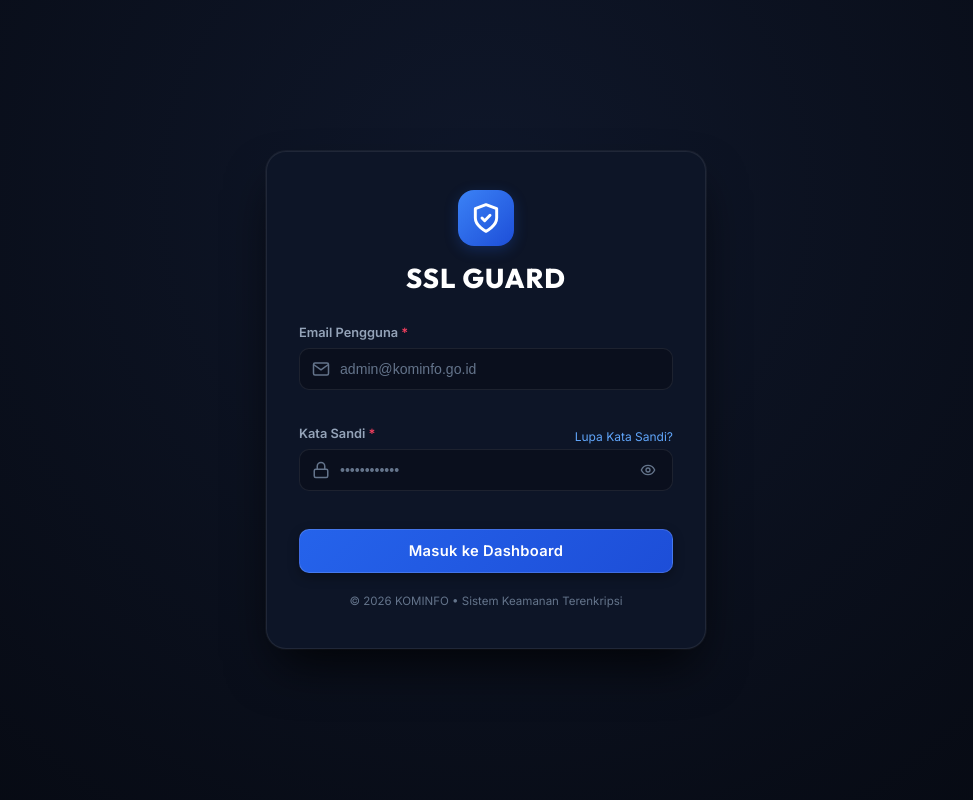
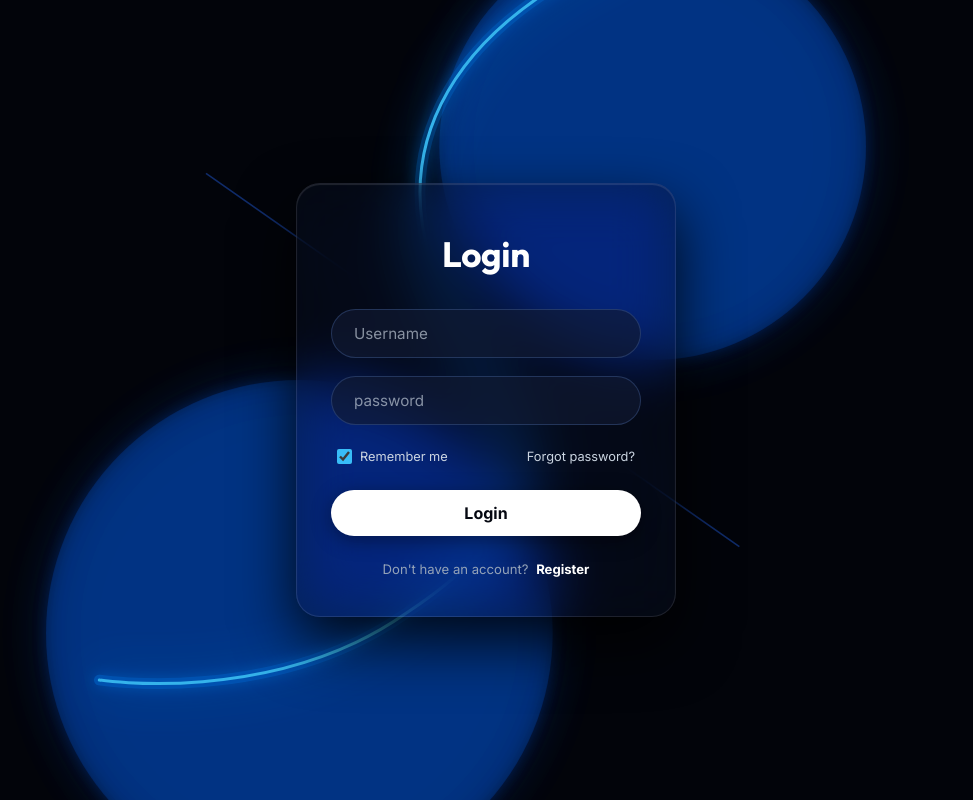
Before and after one commit to Saskiaaa01/SSL, a plain HTML site: page frontend/index.html in a window 1280 px wide. Shown: the whole page, without its empty margins (154-1127 px from the left). Drawn offline with Linux system fonts and the light colour scheme.

Commit message:
feat(ui): sesuaikan tampilan halaman login persis seperti desain referensi (glassmorphism card, neon s-curves, capsule inputs & solid white button)

```diff
--- a/frontend/app.js
+++ b/frontend/app.js
@@ -396,17 +396,23 @@ function initAuth() {
       errorBanner.classList.add("hidden");
       const btnSubmit = document.getElementById("btn-submit-login");
       btnSubmit.disabled = true;
-      btnSubmit.innerHTML = `<span>Memverifikasi kredensial...</span>`;
+      btnSubmit.innerHTML = `<span>Logging in...</span>`;
 
       setTimeout(() => {
         btnSubmit.disabled = false;
-        btnSubmit.innerHTML = `<span class="btn-label-white">Masuk ke Dashboard</span>`;
+        btnSubmit.innerHTML = `Login`;
 
-        // Check against demo accounts or any valid test input
-        if (DEMO_USERS[email]) {
-          const user = DEMO_USERS[email];
-          applyUserSession(user);
-          showToast(`Selamat datang kembali, ${user.name}!`, "success");
+        // Check against demo accounts (email atau username pendek)
+        let matchedUser = DEMO_USERS[email];
+        if (!matchedUser) {
+          if (email === "admin") matchedUser = DEMO_USERS["admin@kominfo.go.id"];
+          else if (email === "budi") matchedUser = DEMO_USERS["budi@dinas.go.id"];
+          else if (email === "siti") matchedUser = DEMO_USERS["siti@hukum.kota.go.id"];
+        }
+
+        if (matchedUser) {
+          applyUserSession(matchedUser);
+          showToast(`Selamat datang kembali, ${matchedUser.name}!`, "success");
         } else if (email.endsWith("@kominfo.go.id")) {
           // Fallback auto-grant admin for kominfo.go.id
           const newAdmin = {
@@ -421,10 +427,18 @@ function initAuth() {
           applyUserSession(newAdmin);
           showToast(`Login berhasil sebagai Administrator!`, "success");
         } else {
-          errorBanner.textContent = "Email atau kata sandi yang Anda masukkan salah.";
+          errorBanner.textContent = "Username / email atau kata sandi tidak cocok.";
           errorBanner.classList.remove("hidden");
         }
-      }, 600);
+      }, 500);
+    });
+  }
+
+  // Register Link Handler
+  const linkRegister = document.getElementById("link-register");
+  if (linkRegister) {
+    linkRegister.addEventListener("click", () => {
+      showToast("Pendaftaran akun pengguna baru dikelola secara terpusat oleh Administrator KOMINFO.", "info");
     });
   }
 
--- a/frontend/index.html
+++ b/frontend/index.html
@@ -19,52 +19,73 @@
   <div class="ambient-glow glow-cyan"></div>
   <div class="ambient-glow glow-indigo"></div>
 
-  <!-- LOGIN FULLSCREEN VIEW -->
+  <!-- LOGIN FULLSCREEN VIEW (DESAIN PERSIS REFERENSI) -->
   <div class="auth-wrapper" id="auth-wrapper">
-    <div class="auth-card">
-      <div class="auth-header">
-        <div class="auth-logo-shield">
-          <svg width="32" height="32" viewBox="0 0 24 24" fill="none" stroke="currentColor" stroke-width="2.2" stroke-linecap="round" stroke-linejoin="round">
-            <path d="M12 22s8-4 8-10V5l-8-3-8 3v7c0 6 8 10 8 10z"/>
-            <path d="m9 12 2 2 4-4"/>
-          </svg>
-        </div>
-        <h2 class="auth-title">SSL GUARD</h2>
+
+    <!-- Background Neon Curved Arcs (S-Curves) -->
+    <div class="auth-neon-art">
+      <svg class="neon-curve-svg" viewBox="0 0 1000 1200" fill="none" xmlns="http://www.w3.org/2000/svg">
+        <defs>
+          <filter id="glow-blur" x="-50%" y="-50%" width="200%" height="200%">
+            <feGaussianBlur stdDeviation="10" result="blur1" />
+            <feGaussianBlur stdDeviation="35" result="blur2" />
+            <feMerge>
+              <feMergeNode in="blur2" />
+              <feMergeNode in="blur1" />
+              <feMergeNode in="SourceGraphic" />
+            </feMerge>
+          </filter>
+        </defs>
+
+        <!-- Ambient Blue Glow Clouds -->
+        <circle cx="750" cy="220" r="320" fill="rgba(0, 102, 255, 0.22)" filter="url(#glow-blur)" />
+        <circle cx="220" cy="950" r="380" fill="rgba(0, 102, 255, 0.22)" filter="url(#glow-blur)" />
+
+        <!-- Diagonal thin intersecting laser line -->
+        <line x1="80" y1="260" x2="880" y2="820" stroke="#2563EB" stroke-width="2.5" opacity="0.45" />
+
+        <!-- Neon Curved Ribbon (Glow layer) -->
+        <path d="M 720 -80 C 440 40, 360 220, 420 400 C 500 620, 680 720, 380 920 C 180 1060, -80 1020, -80 1020"
+              stroke="#0088FF" stroke-width="16" stroke-linecap="round" opacity="0.4" filter="url(#glow-blur)" />
+
+        <!-- Core Sharp Neon Curve -->
+        <path d="M 720 -80 C 440 40, 360 220, 420 400 C 500 620, 680 720, 380 920 C 180 1060, -80 1020, -80 1020"
+              stroke="#38BDF8" stroke-width="4.5" stroke-linecap="round" />
+      </svg>
+    </div>
+
+    <div class="auth-card auth-card-minimal">
+      <div class="auth-header-minimal">
+        <h2 class="auth-title-minimal">Login</h2>
       </div>
 
-      <form id="form-login" class="auth-form">
-        <div class="form-group">
-          <label for="login-email">Email Pengguna <span class="required">*</span></label>
-          <div class="input-with-icon">
-            <svg width="18" height="18" viewBox="0 0 24 24" fill="none" stroke="currentColor" stroke-width="2"><path d="M4 4h16c1.1 0 2 .9 2 2v12c0 1.1-.9 2-2 2H4c-1.1 0-2-.9-2-2V6c0-1.1.9-2 2-2z"/><polyline points="22,6 12,13 2,6"/></svg>
-            <input type="email" id="login-email" placeholder="admin@kominfo.go.id" required autocomplete="username">
-          </div>
+      <form id="form-login" class="auth-form-minimal">
+        <div class="pill-input-group">
+          <input type="text" id="login-email" class="pill-input" placeholder="Username" required autocomplete="username">
         </div>
 
-        <div class="form-group">
-          <div class="label-row">
-            <label for="login-password">Kata Sandi <span class="required">*</span></label>
-            <a href="javascript:void(0)" class="link-forgot" id="btn-forgot-password">Lupa Kata Sandi?</a>
-          </div>
-          <div class="input-with-icon">
-            <svg width="18" height="18" viewBox="0 0 24 24" fill="none" stroke="currentColor" stroke-width="2"><rect width="18" height="11" x="3" y="11" rx="2" ry="2"/><path d="M7 11V7a5 5 0 0 1 10 0v4"/></svg>
-            <input type="password" id="login-password" placeholder="••••••••••••" required autocomplete="current-password">
-            <button type="button" class="btn-toggle-pw" id="btn-toggle-pw" title="Lihat/Sembunyikan sandi">
-              <svg width="16" height="16" viewBox="0 0 24 24" fill="none" stroke="currentColor" stroke-width="2"><path d="M2 12s3-7 10-7 10 7 10 7-3 7-10 7-10-7-10-7Z"/><circle cx="12" cy="12" r="3"/></svg>
-            </button>
-          </div>
+        <div class="pill-input-group">
+          <input type="password" id="login-password" class="pill-input" placeholder="password" required autocomplete="current-password">
         </div>
 
-        <div id="login-error-banner" class="error-banner hidden"></div>
+        <div class="auth-options-row">
+          <label class="remember-label">
+            <input type="checkbox" id="remember-me" checked>
+            <span>Remember me</span>
+          </label>
+          <a href="javascript:void(0)" class="link-forgot-minimal" id="btn-forgot-password">Forgot password?</a>
+        </div>
 
-        <button type="submit" class="btn btn-primary btn-block" id="btn-submit-login">
-          <span class="btn-label-white">Masuk ke Dashboard</span>
+        <div id="login-error-banner" class="error-banner hidden" style="border-radius: 20px; text-align: center;"></div>
+
+        <button type="submit" class="btn-login-white" id="btn-submit-login">
+          Login
         </button>
+
+        <div class="auth-register-footer">
+          <span>Don't have an account? <a href="javascript:void(0)" id="link-register">Register</a></span>
+        </div>
       </form>
-
-      <div class="auth-footer">
-        <span>© 2026 KOMINFO • Sistem Keamanan Terenkripsi</span>
-      </div>
     </div>
   </div>
 
--- a/frontend/style.css
+++ b/frontend/style.css
@@ -1402,18 +1402,18 @@ body {
 }
 
 /* ==========================================================================
-   AUTHENTICATION (LOGIN SCREEN) & LOGOUT
+   AUTHENTICATION (LOGIN SCREEN PERSIS REFERENSI GAMBAR)
    ========================================================================== */
 .auth-wrapper {
   position: fixed;
   inset: 0;
-  background: radial-gradient(circle at 50% 25%, #0F172A 0%, #060911 100%);
+  background: #02040A;
   z-index: 1000;
   display: flex;
   align-items: center;
   justify-content: center;
   padding: 24px;
-  overflow-y: auto;
+  overflow: hidden;
   transition: opacity 0.3s ease, visibility 0.3s ease;
 }
 
@@ -1423,237 +1423,165 @@ body {
   pointer-events: none;
 }
 
-.auth-card {
-  background: #0D1527;
-  border: 1px solid rgba(255, 255, 255, 0.08);
-  border-radius: var(--radius-xl);
-  padding: 38px 32px;
+/* Background Glowing Neon S-Curves */
+.auth-neon-art {
+  position: absolute;
+  inset: 0;
+  pointer-events: none;
+  z-index: 1;
+  display: flex;
+  align-items: center;
+  justify-content: center;
+}
+
+.neon-curve-svg {
+  width: 100vw;
+  height: 100vh;
+  object-fit: cover;
+  opacity: 0.95;
+}
+
+/* Translucent Glassmorphism Floating Card */
+.auth-card-minimal {
+  position: relative;
+  z-index: 10;
   width: 100%;
-  max-width: 440px;
-  box-shadow: 0 25px 50px -12px rgba(0, 0, 0, 0.8), 0 0 0 1px rgba(255, 255, 255, 0.05);
+  max-width: 380px;
+  background: rgba(10, 16, 32, 0.45);
+  backdrop-filter: blur(28px) saturate(180%);
+  -webkit-backdrop-filter: blur(28px) saturate(180%);
+  border: 1px solid rgba(255, 255, 255, 0.1);
+  border-radius: 24px;
+  padding: 44px 34px 36px;
+  box-shadow: 0 25px 60px rgba(0, 0, 0, 0.85), inset 0 1px 1px rgba(255, 255, 255, 0.12);
   animation: modalScaleUp 0.35s cubic-bezier(0.16, 1, 0.3, 1) forwards;
 }
 
-@keyframes modalScaleUp {
-  from { opacity: 0; transform: scale(0.95) translateY(10px); }
-  to { opacity: 1; transform: scale(1) translateY(0); }
-}
-
-.auth-header {
+.auth-header-minimal {
   text-align: center;
-  margin-bottom: 24px;
-}
-
-.auth-logo-shield {
-  width: 56px;
-  height: 56px;
-  background: linear-gradient(135deg, #3B82F6 0%, #1D4ED8 100%);
-  border-radius: var(--radius-lg);
-  display: inline-flex;
-  align-items: center;
-  justify-content: center;
-  color: #fff;
-  box-shadow: 0 4px 14px rgba(37, 99, 235, 0.25);
-  margin-bottom: 12px;
-}
-
-.auth-title {
-  font-family: var(--font-heading);
-  font-size: 1.7rem;
-  font-weight: 800;
-  letter-spacing: 0.04em;
+  margin-bottom: 28px;
+}
+
+.auth-title-minimal {
+  font-family: var(--font-heading), 'Inter', sans-serif;
+  font-size: 2.2rem;
+  font-weight: 700;
   color: #FFFFFF;
-  margin-bottom: 4px;
-}
-
-.auth-badge {
-  display: inline-block;
-  font-size: 0.65rem;
+  letter-spacing: -0.01em;
+}
+
+.auth-form-minimal {
+  display: flex;
+  flex-direction: column;
+}
+
+.pill-input-group {
+  margin-bottom: 18px;
+}
+
+.pill-input {
+  width: 100%;
+  border-radius: 30px;
+  background: rgba(18, 27, 52, 0.65);
+  border: 1px solid rgba(75, 105, 165, 0.38);
+  padding: 14px 22px;
+  font-family: var(--font-sans);
+  font-size: 0.95rem;
+  color: #FFFFFF;
+  outline: none;
+  transition: all 0.25s ease;
+}
+
+.pill-input::placeholder {
+  color: rgba(203, 213, 225, 0.65);
+}
+
+.pill-input:focus {
+  border-color: #38BDF8;
+  box-shadow: 0 0 0 3px rgba(56, 189, 248, 0.25);
+  background: rgba(24, 36, 68, 0.85);
+}
+
+.auth-options-row {
+  display: flex;
+  align-items: center;
+  justify-content: space-between;
+  font-size: 0.8rem;
+  margin: 4px 6px 24px;
+  color: #CBD5E1;
+}
+
+.remember-label {
+  display: flex;
+  align-items: center;
+  gap: 8px;
+  cursor: pointer;
+  user-select: none;
+  color: #CBD5E1;
+}
+
+.remember-label input[type="checkbox"] {
+  accent-color: #38BDF8;
+  width: 15px;
+  height: 15px;
+  cursor: pointer;
+}
+
+.link-forgot-minimal {
+  color: #CBD5E1;
+  text-decoration: none;
+  font-size: 0.8rem;
+  transition: color 0.2s ease;
+}
+
+.link-forgot-minimal:hover {
+  color: #FFFFFF;
+  text-decoration: underline;
+}
+
+/* Solid White Capsule Button */
+.btn-login-white {
+  width: 100%;
+  border-radius: 30px;
+  background: #FFFFFF;
+  color: #050811;
+  font-family: var(--font-sans);
+  font-size: 1rem;
   font-weight: 700;
-  letter-spacing: 0.08em;
-  color: #93C5FD;
-  background: rgba(59, 130, 246, 0.12);
-  border: 1px solid rgba(59, 130, 246, 0.25);
-  padding: 3px 12px;
-  border-radius: 12px;
-  margin: 4px 0 10px;
-}
-
-.auth-desc {
-  font-size: 0.78rem;
-  color: var(--text-secondary);
-  line-height: 1.45;
-}
-
-.auth-form {
-  display: flex;
-  flex-direction: column;
-  gap: 16px;
-}
-
-.input-with-icon {
-  display: flex;
-  align-items: center;
-  background: #0A0F1D;
-  border: 1px solid rgba(255, 255, 255, 0.08);
-  border-radius: var(--radius-md);
-  padding: 0 12px;
-  transition: all var(--trans-fast);
-}
-
-.input-with-icon svg {
-  color: var(--text-muted);
-  flex-shrink: 0;
-}
-
-.input-with-icon:focus-within {
-  border-color: #3B82F6;
-  box-shadow: 0 0 0 2px rgba(59, 130, 246, 0.2);
-}
-
-.input-with-icon input {
-  background: transparent;
+  padding: 13px;
   border: none;
-  outline: none;
-  color: var(--text-primary);
-  font-size: 0.88rem;
-  padding: 12px 10px;
-  width: 100%;
-}
-
-.input-with-icon input::placeholder {
-  color: var(--text-muted);
-}
-
-.btn-toggle-pw {
-  background: transparent;
-  border: none;
-  color: var(--text-muted);
   cursor: pointer;
-  padding: 4px;
-  display: flex;
-  align-items: center;
-}
-
-.btn-toggle-pw:hover {
-  color: var(--text-primary);
-}
-
-.label-row {
-  display: flex;
-  align-items: center;
-  justify-content: space-between;
-}
-
-.link-forgot {
-  font-size: 0.75rem;
-  color: #60A5FA;
+  box-shadow: 0 4px 20px rgba(0, 0, 0, 0.4);
+  transition: all 0.2s ease;
+  text-align: center;
+}
+
+.btn-login-white:hover {
+  background: #E2E8F0;
+  transform: translateY(-1px);
+  box-shadow: 0 6px 25px rgba(255, 255, 255, 0.25);
+}
+
+.btn-login-white:active {
+  transform: translateY(0);
+}
+
+.auth-register-footer {
+  text-align: center;
+  margin-top: 24px;
+  font-size: 0.82rem;
+  color: #94A3B8;
+}
+
+.auth-register-footer a {
+  color: #FFFFFF;
+  font-weight: 700;
   text-decoration: none;
-}
-
-.link-forgot:hover {
+  margin-left: 4px;
+}
+
+.auth-register-footer a:hover {
   text-decoration: underline;
-}
-
-#btn-submit-login {
-  background: linear-gradient(135deg, #2563EB 0%, #1D4ED8 100%);
-  color: #FFFFFF !important;
-  border: 1px solid rgba(255, 255, 255, 0.15);
-  box-shadow: 0 4px 12px rgba(0, 0, 0, 0.3);
-  font-size: 0.92rem;
-  font-weight: 600;
-  letter-spacing: 0.02em;
-  padding: 12px;
-  border-radius: var(--radius-md);
-  width: 100%;
-  margin-top: 4px;
-}
-
-#btn-submit-login span,
-#btn-submit-login .btn-text,
-#btn-submit-login .btn-label-white,
-.btn-label-white {
-  color: #FFFFFF !important;
-  font-weight: 600;
-  font-size: 0.92rem;
-}
-
-#btn-submit-login:hover {
-  background: linear-gradient(135deg, #1D4ED8 0%, #1E40AF 100%);
-  color: #FFFFFF !important;
-  box-shadow: 0 4px 16px rgba(37, 99, 235, 0.4);
-  transform: translateY(-1px);
-}
-
-.btn-block {
-  width: 100%;
-  justify-content: center;
-  padding: 12px;
-  font-size: 0.92rem;
-  margin-top: 4px;
-}
-
-/* Demo Chips Box */
-.demo-accounts-box {
-  background: #0A0F1D;
-  border: 1px dashed rgba(255, 255, 255, 0.08);
-  border-radius: var(--radius-md);
-  padding: 12px;
-  margin-top: 6px;
-}
-
-.demo-title {
-  font-size: 0.68rem;
-  font-weight: 700;
-  letter-spacing: 0.05em;
-  color: var(--text-muted);
-  display: block;
-  margin-bottom: 8px;
-  text-align: center;
-}
-
-.demo-chips {
-  display: flex;
-  flex-direction: column;
-  gap: 6px;
-}
-
-.chip-demo {
-  background: rgba(255, 255, 255, 0.03);
-  border: 1px solid var(--border-subtle);
-  color: var(--text-secondary);
-  font-size: 0.76rem;
-  font-weight: 500;
-  padding: 6px 10px;
-  border-radius: var(--radius-sm);
-  cursor: pointer;
-  display: flex;
-  align-items: center;
-  gap: 8px;
-  transition: all var(--trans-fast);
-  text-align: left;
-}
-
-.chip-demo:hover {
-  background: rgba(6, 182, 212, 0.1);
-  border-color: rgba(6, 182, 212, 0.3);
-  color: #38BDF8;
-}
-
-.chip-dot {
-  width: 6px;
-  height: 6px;
-  border-radius: 50%;
-}
-
-.dot-admin { background: #38BDF8; box-shadow: 0 0 6px #38BDF8; }
-.dot-owner { background: #F59E0B; box-shadow: 0 0 6px #F59E0B; }
-
-.auth-footer {
-  text-align: center;
-  margin-top: 20px;
-  font-size: 0.72rem;
-  color: var(--text-muted);
 }
 
 /* User Profile & Logout in Sidebar */
```
